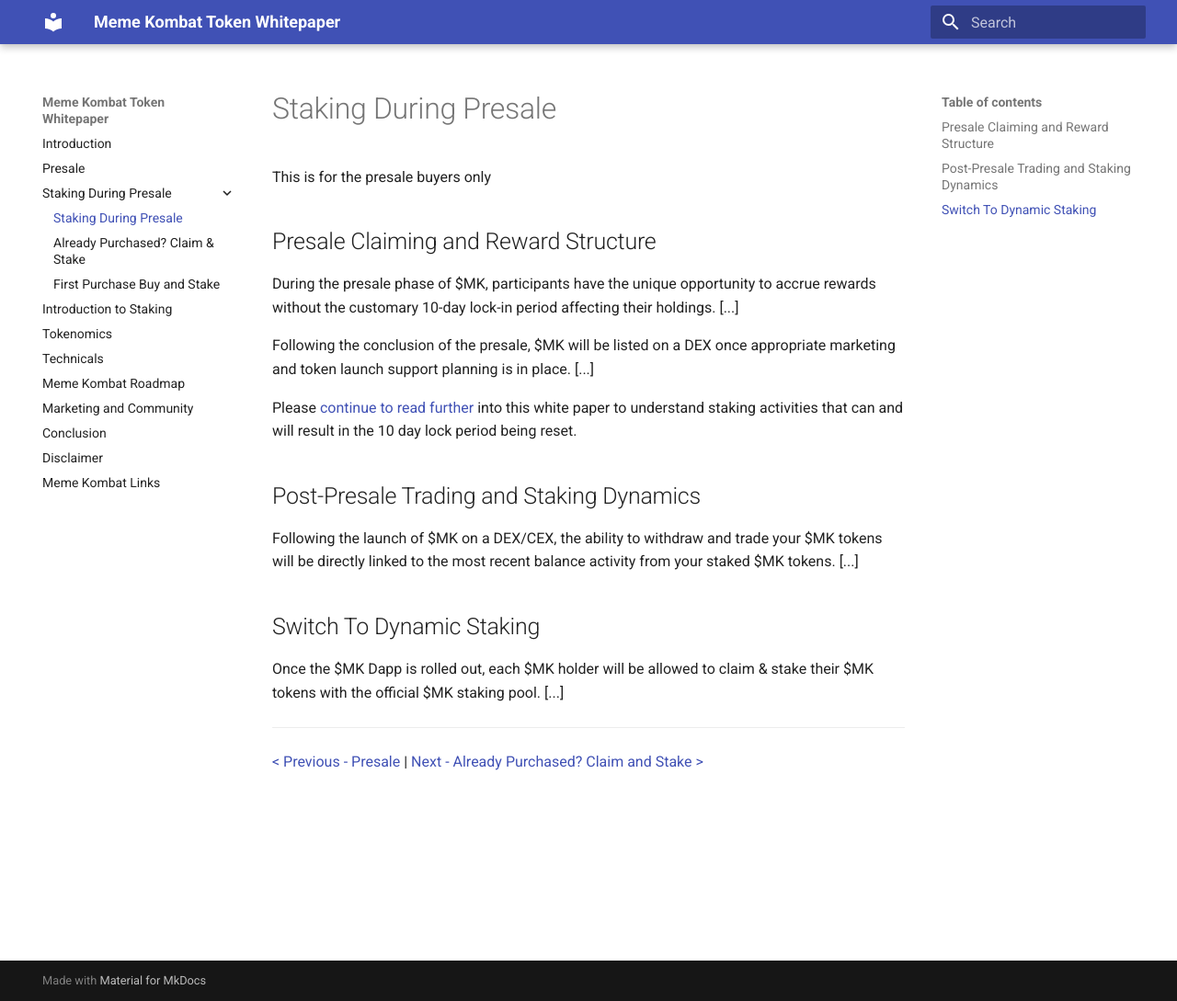
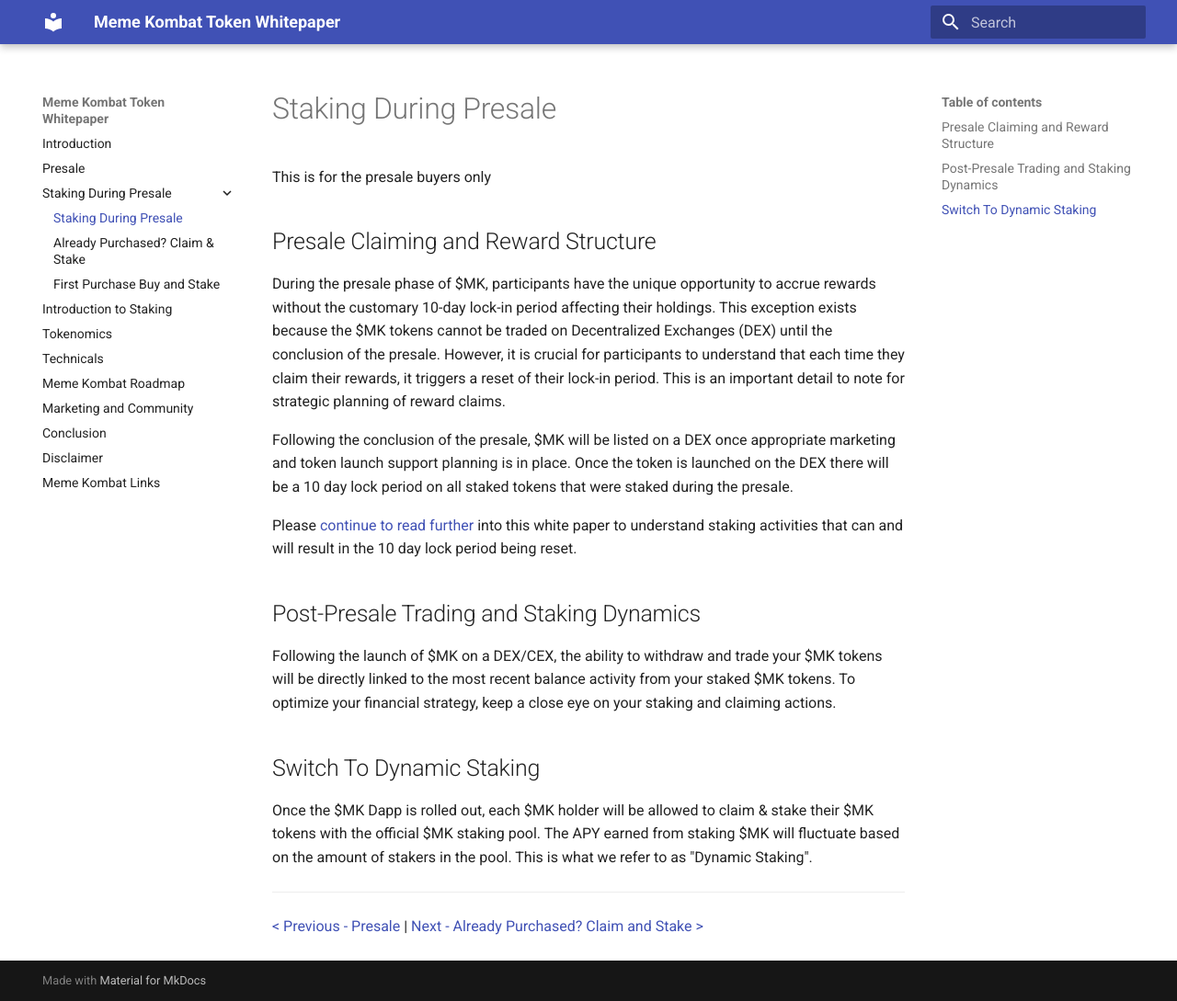
Before and after one commit to PolishPotat0/botupwhitepaper, an MkDocs documentation site: the page built from docs/staking-during-presale.md, in a window 1280 px wide and 1089 px high. Shown: the whole window at 92% size. Built offline with MkDocs 1.6.1 and Material for MkDocs 9.7.7, drawn with Linux system fonts in a browser that asks for light colours.

```diff
--- a/docs/staking-during-presale.md
+++ b/docs/staking-during-presale.md
@@ -4,19 +4,19 @@ This is for the presale buyers only
 
 ## Presale Claiming and Reward Structure
 
-During the presale phase of $MK, participants have the unique opportunity to accrue rewards without the customary 10-day lock-in period affecting their holdings. [...]
+During the presale phase of $MK, participants have the unique opportunity to accrue rewards without the customary 10-day lock-in period affecting their holdings. This exception exists because the $MK tokens cannot be traded on Decentralized Exchanges (DEX) until the conclusion of the presale. However, it is crucial for participants to understand that each time they claim their rewards, it triggers a reset of their lock-in period. This is an important detail to note for strategic planning of reward claims.
 
-Following the conclusion of the presale, $MK will be listed on a DEX once appropriate marketing and token launch support planning is in place. [...]
+Following the conclusion of the presale, $MK will be listed on a DEX once appropriate marketing and token launch support planning is in place. Once the token is launched on the DEX there will be a 10 day lock period on all staked tokens that were staked during the presale.
 
 Please [continue to read further](#switch-to-dynamic-staking) into this white paper to understand staking activities that can and will result in the 10 day lock period being reset.
 
 ## Post-Presale Trading and Staking Dynamics
 
-Following the launch of $MK on a DEX/CEX, the ability to withdraw and trade your $MK tokens will be directly linked to the most recent balance activity from your staked $MK tokens. [...]
+Following the launch of $MK on a DEX/CEX, the ability to withdraw and trade your $MK tokens will be directly linked to the most recent balance activity from your staked $MK tokens. To optimize your financial strategy, keep a close eye on your staking and claiming actions.
 
 ## Switch To Dynamic Staking
 
-Once the $MK Dapp is rolled out, each $MK holder will be allowed to claim & stake their $MK tokens with the official $MK staking pool. [...]
+Once the $MK Dapp is rolled out, each $MK holder will be allowed to claim & stake their $MK tokens with the official $MK staking pool. The APY earned from staking $MK will fluctuate based on the amount of stakers in the pool. This is what we refer to as "Dynamic Staking".
 
 ---
 
```
Also changed, not shown: docs/conclusion.md (+13 -0 lines), docs/links.md (+31 -0 lines).
